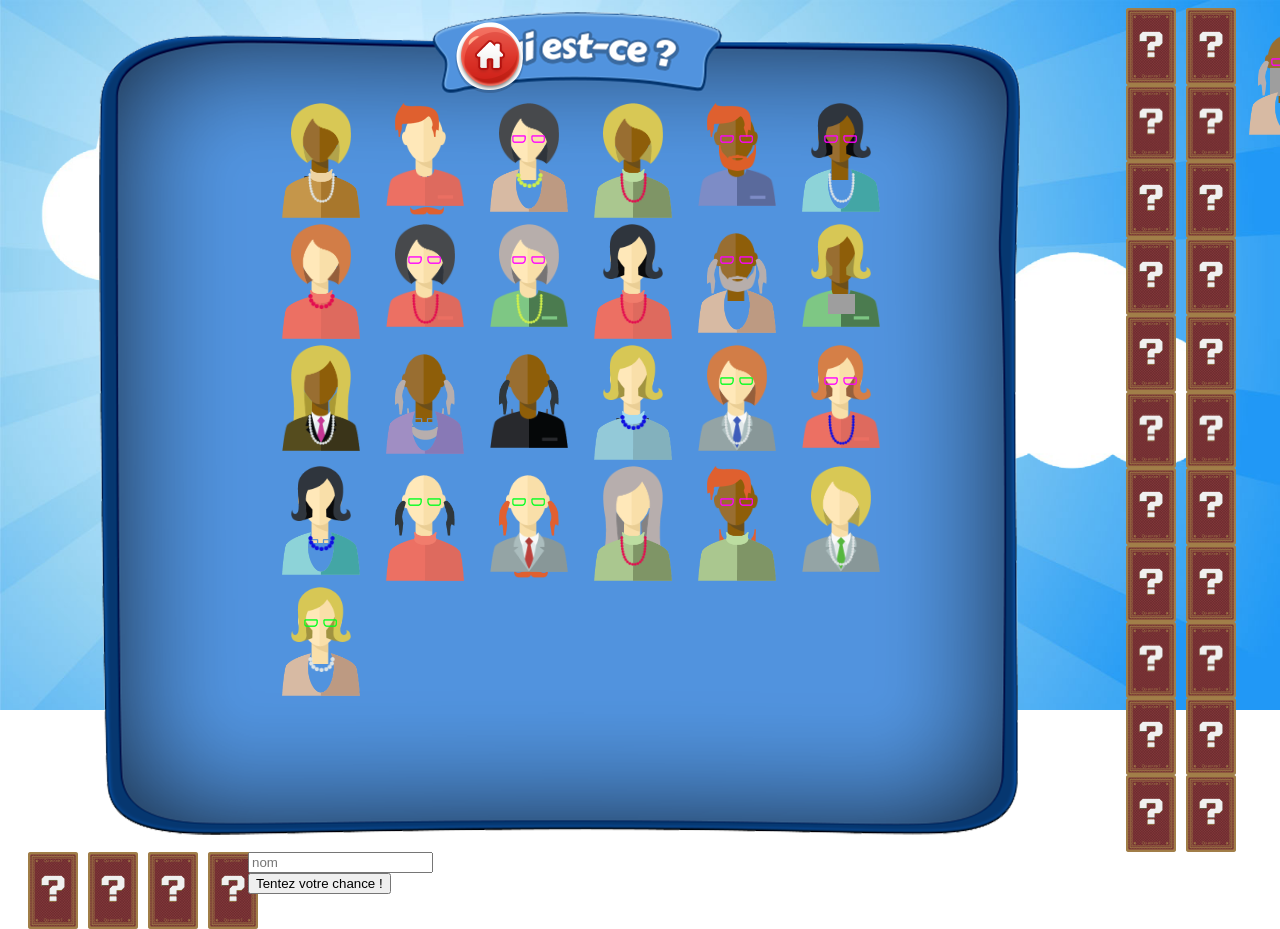
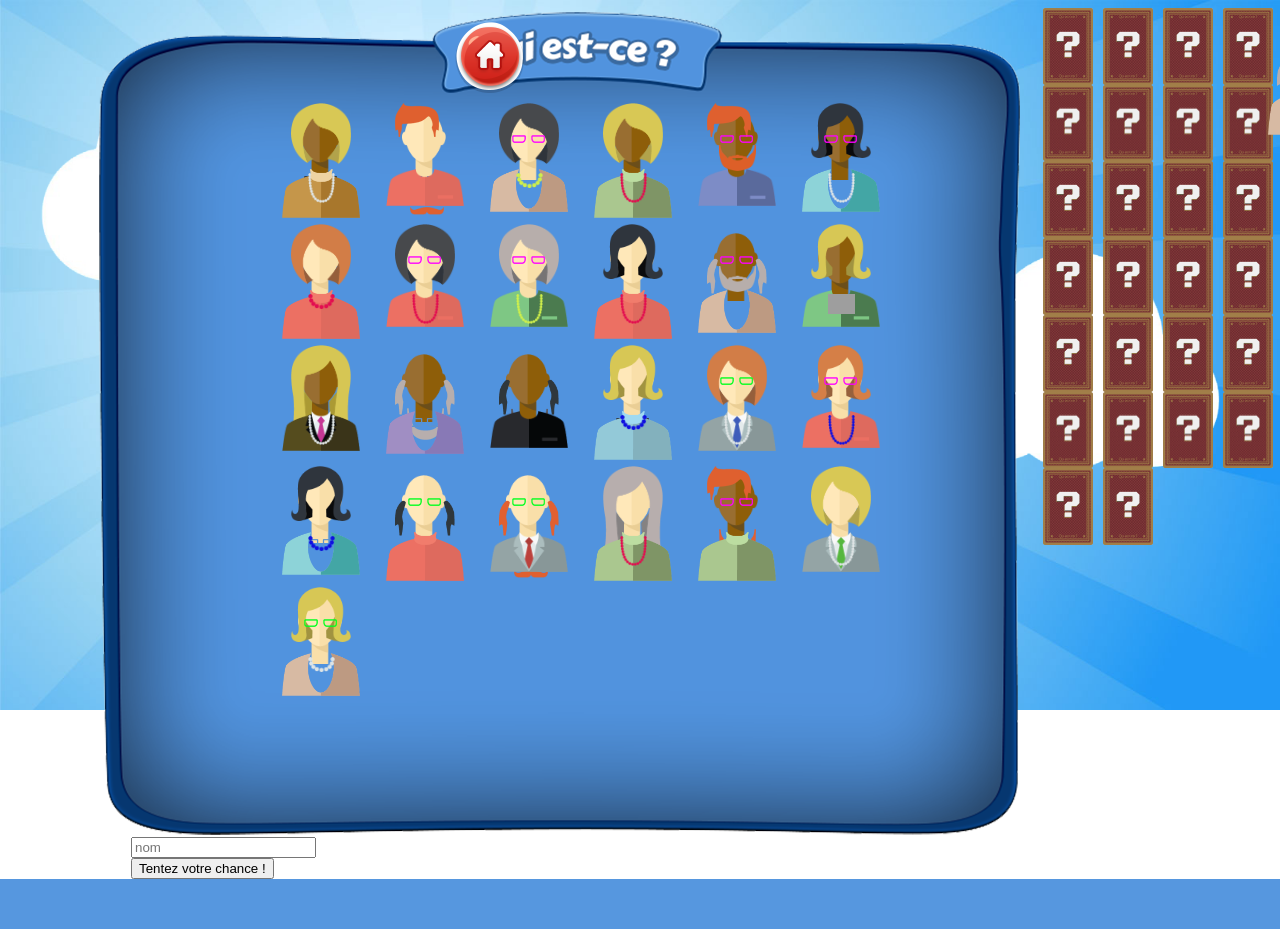
Before and after one commit to Jimmy69100/projetPHPjeu, a PHP site: page /partie_en_cours.php?id=62 in a window 1280 px wide. After the commit the page ends 879 px from the top, so only its background shows below. Run offline with PHP 8.4, Linux system fonts and the light colour scheme; a user stored in the database is signed in; data comes from the database, SQL or seed files in the repository; data that the repository does not hold is empty; grey boxes are pictures that could not be loaded.

Commit message:
fuck biatch

```diff
--- a/quiestce.css
+++ b/quiestce.css
@@ -89,7 +89,8 @@ h1{
 	float: left;
 }
 #tableaucarte{
-	width: 500px;
+	float: left;
+	width: 373px;
 }
 #carte{
 	margin-left: 10px;
@@ -170,7 +171,7 @@ margin-bottom: 0px;
 	background-repeat: no-repeat;
 	padding-top: 77px;
 	padding-left: 237px;
-	padding-right: 221px;
+	padding-right: 138px;
 	text-align: center;
 	width: 640px;
 	height: 752px;
```
